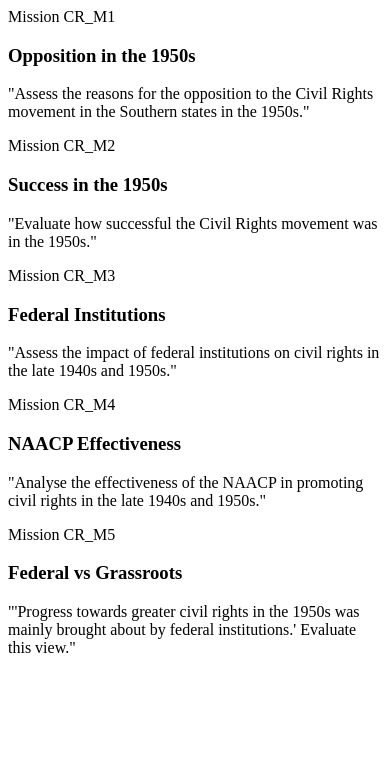
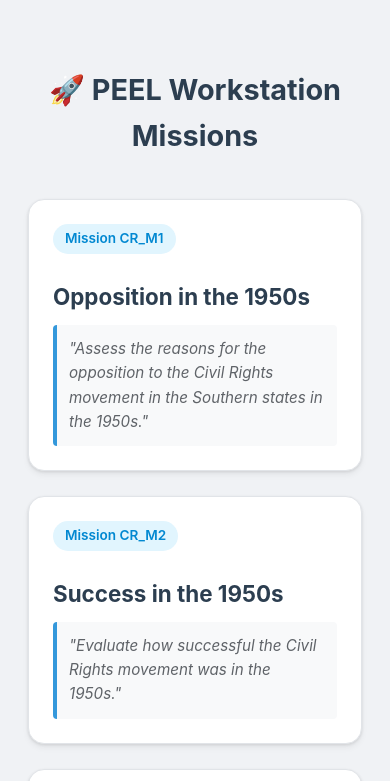
Before and after one commit to zhongyuxi98-jpg/history-peel-tool, a plain HTML site: page index.html in a window 390 px wide. Shown: the top 781 px of the page. Drawn offline with Linux system fonts and the light colour scheme.

Commit message:
style: fix grid layout and add responsive polish

```diff
--- a/index.html
+++ b/index.html
@@ -1,3 +1,86 @@
+<!DOCTYPE html>
+<html lang="en">
+<head>
+    <meta charset="UTF-8">
+    <meta name="viewport" content="width=device-width, initial-scale=1.0">
+    <title>🚀 PEEL Workstation Missions</title>
+    <style>
+        /* 全局美化：加上你想要的花纹感 */
+        body {
+            font-family: -apple-system, BlinkMacSystemFont, "Segoe UI", Roboto, sans-serif;
+            padding: 40px 20px;
+            background: #f0f2f5;
+            color: #1a1a1a;
+            line-height: 1.6;
+        }
+
+        h1 { text-align: center; color: #2c3e50; margin-bottom: 40px; font-size: 2.5rem; }
+
+        /* 核心网格布局 */
+        .mission-grid {
+            display: grid;
+            grid-template-columns: repeat(auto-fit, minmax(300px, 1fr));
+            gap: 25px;
+            max-width: 1200px;
+            margin: 0 auto;
+        }
+
+        /* 卡片设计：找回你丢失的精致感 */
+        .mission-card {
+            background: white;
+            border-radius: 16px;
+            padding: 24px;
+            box-shadow: 0 4px 6px rgba(0,0,0,0.05), 0 1px 3px rgba(0,0,0,0.1);
+            transition: transform 0.2s, box-shadow 0.2s;
+            cursor: pointer;
+            border: 1px solid #e1e4e8;
+            display: flex;
+            flex-direction: column;
+        }
+
+        .mission-card:hover {
+            transform: translateY(-5px);
+            box-shadow: 0 12px 20px rgba(0,0,0,0.1);
+            border-color: #3498db;
+        }
+
+        .mid-tag {
+            background: #e1f5fe;
+            color: #0288d1;
+            padding: 4px 12px;
+            border-radius: 20px;
+            font-size: 0.85rem;
+            font-weight: 600;
+            align-self: flex-start;
+            margin-bottom: 15px;
+        }
+
+        h3 { margin: 10px 0; color: #2c3e50; font-size: 1.4rem; }
+
+        .question-box {
+            background: #f8f9fa;
+            border-left: 4px solid #3498db;
+            padding: 12px;
+            margin-top: auto;
+            border-radius: 4px;
+        }
+
+        .question-box p { margin: 0; font-style: italic; color: #5f6368; font-size: 0.95rem; }
+
+        /* v2.2 响应式补丁：适配平板和手机 */
+        @media (max-width: 768px) {
+            h1 { font-size: 1.8rem; }
+            .mission-grid { grid-template-columns: 1fr; }
+        }
+
+        footer { text-align: center; margin-top: 50px; color: #95a5a6; }
+        a { color: #3498db; text-decoration: none; }
+    </style>
+</head>
+<body>
+
+    <h1>🚀 PEEL Workstation Missions</h1>
+
     <div class="mission-grid">
         <div class="mission-card" onclick="location.href='assets/missions/CR_M1_workspace.html'">
             <span class="mid-tag">Mission CR_M1</span>
@@ -39,3 +122,10 @@
             </div>
         </div>
     </div>
+
+    <footer>
+        <p>Built for History Students | <a href="ROADMAP.md">View Project Roadmap</a></p>
+    </footer>
+
+</body>
+</html>
```
Lines whose indentation alone changed are shown as unchanged.
